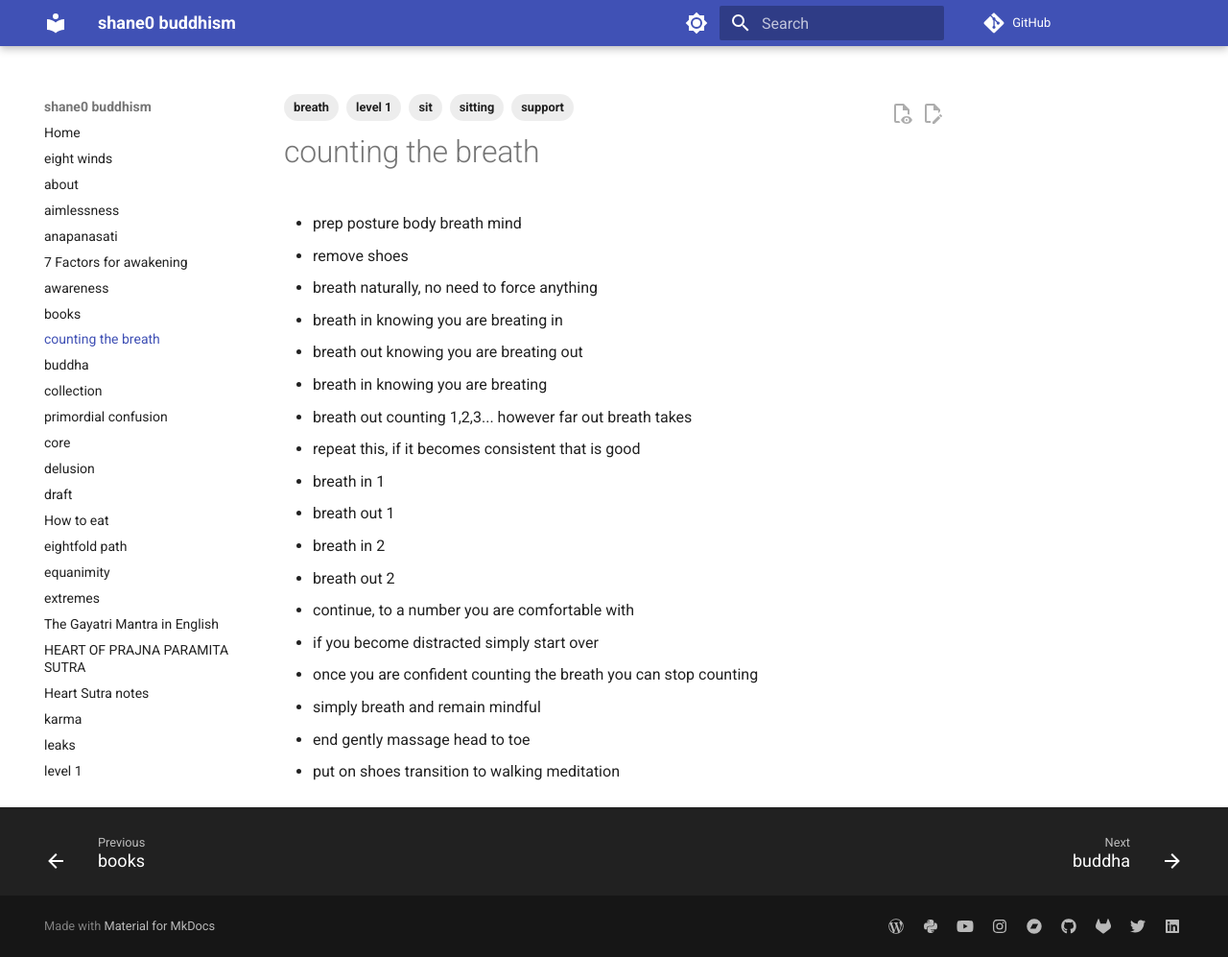
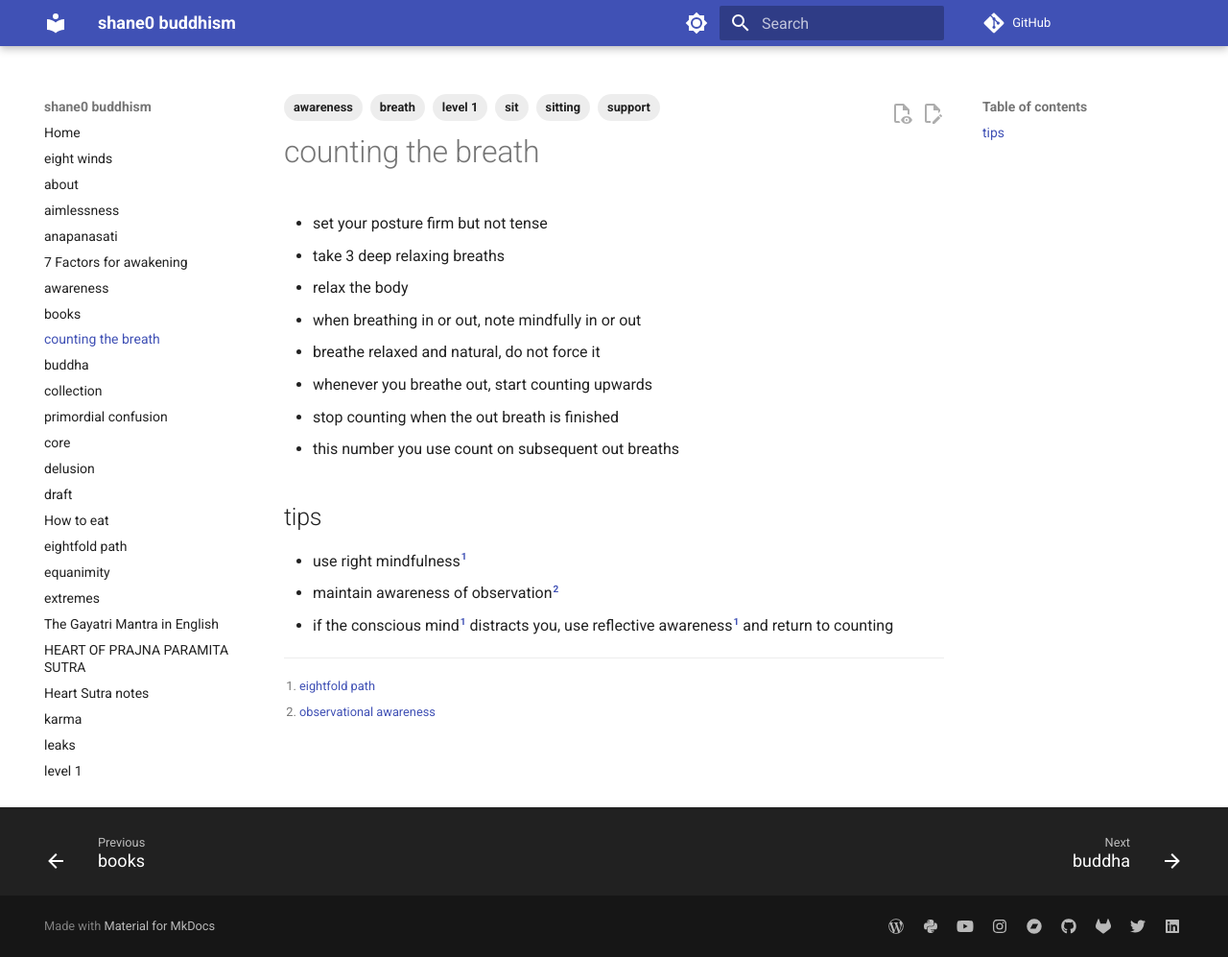
Before and after one commit to shane0/buddhism, an MkDocs documentation site: the page built from docs/breath.md, in a window 1280 px wide and 997 px high. Shown: the whole window at 96% size. Built offline with MkDocs 1.6.1 and Material for MkDocs 9.7.7, drawn with Linux system fonts in a browser that asks for light colours; comment, search, counter and statistics services are not loaded; the version menu is left out.

Commit message:
docs(breath): cleaned up breath and maranasait pages

```diff
--- a/docs/breath.md
+++ b/docs/breath.md
@@ -4,31 +4,25 @@ tags:
   - sitting
   - sit
   - breath
+  - awareness
   - support
 ---
 # counting the breath
 
-- prep posture body breath mind
-- remove shoes
+- set your posture firm but not tense
+- take 3 deep relaxing breaths
+- relax the body
+- when breathing in or out, note mindfully in or out
+- breathe relaxed and natural, do not force it
+- whenever you breathe out, start counting upwards
+- stop counting when the out breath is finished
+- this number you use count on subsequent out breaths
 
-- breath naturally, no need to force anything
+## tips
 
-- breath in knowing you are breating in
-- breath out knowing you are breating out
+- use right mindfulness[^1]
+- maintain awareness of observation[^2]
+- if the conscious mind[^1] distracts you, use reflective awareness[^1] and return to counting
 
-- breath in knowing you are breating
-- breath out counting 1,2,3... however far out breath takes
-- repeat this, if it becomes consistent that is good
-
-- breath in 1
-- breath out 1
-- breath in 2
-- breath out 2
-- continue, to a number you are comfortable with
-- if you become distracted simply start over
-
-- once you are confident counting the breath you can stop counting
-- simply breath and remain mindful
-
-- end gently massage head to toe
-- put on shoes transition to walking meditation
+[^1]:[eightfold path](eightfold.md)
+[^2]:[observational awareness](awareness.md)
```
Also changed, not shown: docs/index.md (+4 -35 lines), docs/maranasati.md (+21 -1 lines), docs/science.md (+28 -1 lines), 1 other file.
